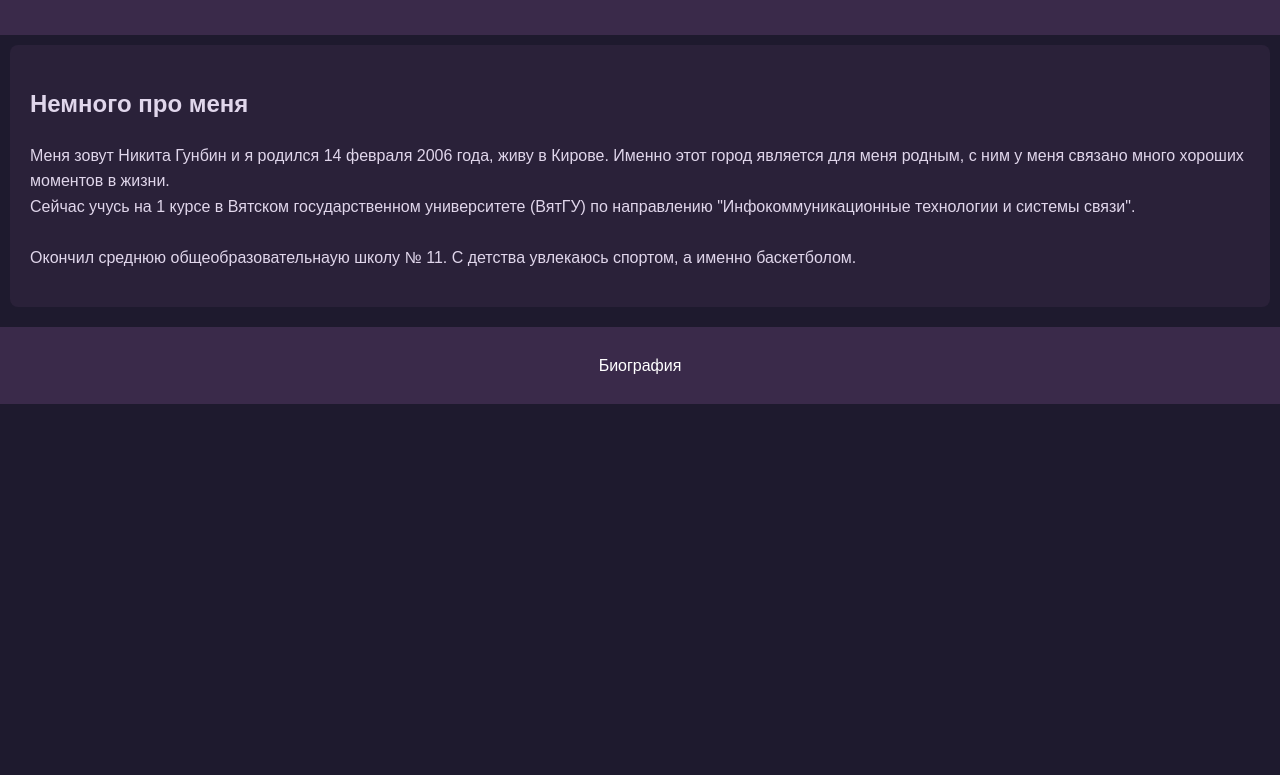
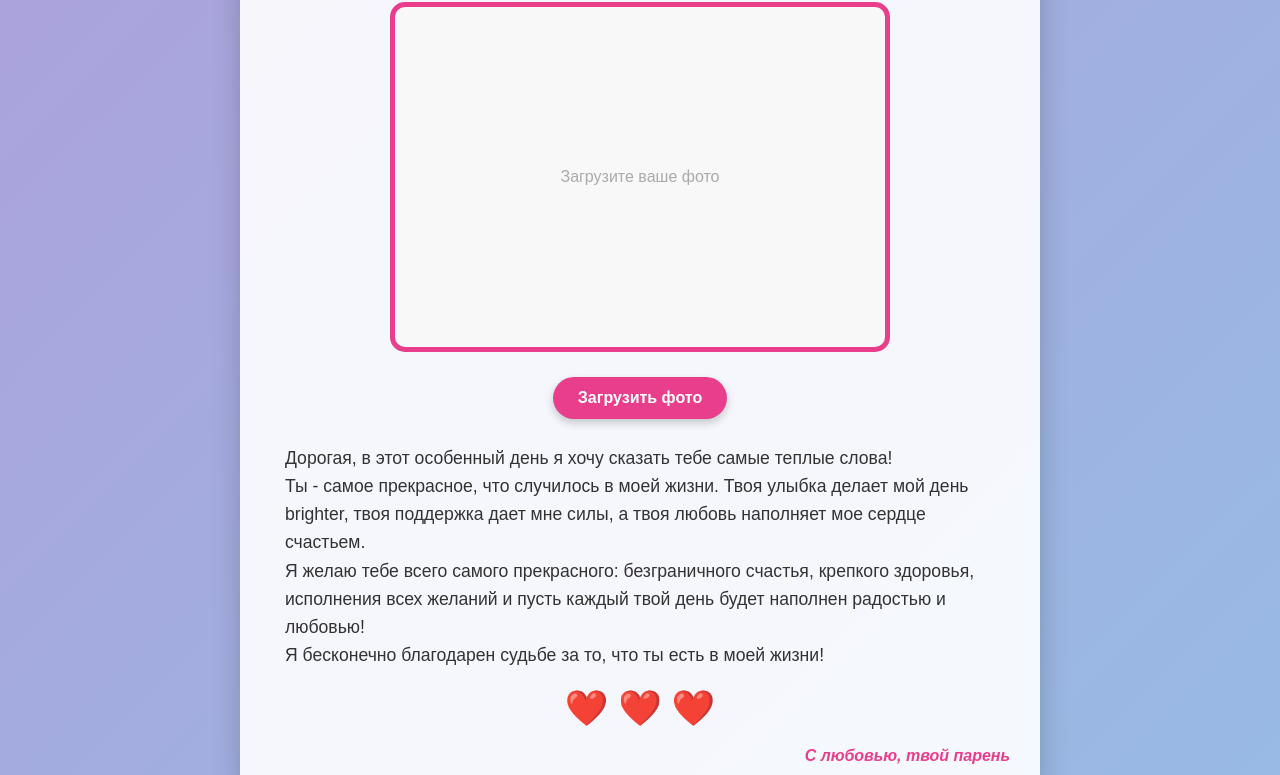
Before and after one commit to Sn0wDr1ft/-, a plain HTML site: page bio.html in a window 1280 px wide. Shown: the part 133-908 px from the top of the page. Before the commit the page ends 800 px from the top, so only its background shows below. Drawn offline with Linux system fonts and the light colour scheme.

Commit message:
Update bio.html

```diff
--- a/bio.html
+++ b/bio.html
@@ -1,36 +1,203 @@
 <!DOCTYPE html>
 <html lang="ru">
 <head>
-  <meta charset="UTF-8">
-  <meta name="viewport" content="width=device-width, initial-scale=1.0">
-  <title>Биография</title>
-  <link rel="stylesheet" href="styles.css">
-  <link rel="icon" type="image/x-icon" href="images/favicon.ico">
+    <meta charset="UTF-8">
+    <meta name="viewport" content="width=device-width, initial-scale=1.0">
+    <title>С Днем Рождения, любимая!</title>
+    <style>
+        * {
+            margin: 0;
+            padding: 0;
+            box-sizing: border-box;
+        }
+
+        body {
+            font-family: 'Arial', sans-serif;
+            background: linear-gradient(135deg, #f5c3e6, #b19cd9, #87ceeb);
+            color: #333;
+            min-height: 100vh;
+            display: flex;
+            flex-direction: column;
+            align-items: center;
+            padding: 20px;
+            background-size: 400% 400%;
+            animation: gradient 15s ease infinite;
+        }
+
+        @keyframes gradient {
+            0% { background-position: 0% 50%; }
+            50% { background-position: 100% 50%; }
+            100% { background-position: 0% 50%; }
+        }
+
+        .container {
+            max-width: 800px;
+            width: 100%;
+            background-color: rgba(255, 255, 255, 0.9);
+            border-radius: 20px;
+            box-shadow: 0 10px 30px rgba(0, 0, 0, 0.2);
+            padding: 30px;
+            margin: 20px 0;
+            text-align: center;
+        }
+
+        h1 {
+            color: #e83e8c;
+            margin-bottom: 20px;
+            font-size: 2.5rem;
+            text-shadow: 2px 2px 4px rgba(0, 0, 0, 0.1);
+        }
+
+        .photo-container {
+            width: 100%;
+            max-width: 500px;
+            height: 350px;
+            margin: 0 auto 25px;
+            border: 5px solid #e83e8c;
+            border-radius: 15px;
+            overflow: hidden;
+            position: relative;
+            background-color: #f8f8f8;
+            display: flex;
+            justify-content: center;
+            align-items: center;
+        }
+
+        #photo {
+            width: 100%;
+            height: 100%;
+            object-fit: cover;
+            display: none;
+        }
+
+        .placeholder {
+            color: #aaa;
+            font-size: 1rem;
+        }
+
+        .upload-btn {
+            background-color: #e83e8c;
+            color: white;
+            border: none;
+            padding: 12px 25px;
+            border-radius: 50px;
+            cursor: pointer;
+            font-size: 1rem;
+            font-weight: bold;
+            transition: all 0.3s;
+            margin-bottom: 25px;
+            box-shadow: 0 4px 8px rgba(0, 0, 0, 0.2);
+        }
+
+        .upload-btn:hover {
+            background-color: #d32a78;
+            transform: translateY(-2px);
+            box-shadow: 0 6px 12px rgba(0, 0, 0, 0.3);
+        }
+
+        .message {
+            line-height: 1.6;
+            font-size: 1.1rem;
+            margin-bottom: 20px;
+            text-align: left;
+            padding: 0 15px;
+        }
+
+        .hearts {
+            font-size: 2rem;
+            color: #e83e8c;
+            margin: 15px 0;
+            animation: pulse 1.5s infinite;
+        }
+
+        @keyframes pulse {
+            0% { transform: scale(1); }
+            50% { transform: scale(1.1); }
+            100% { transform: scale(1); }
+        }
+
+        .signature {
+            font-style: italic;
+            margin-top: 20px;
+            text-align: right;
+            font-weight: bold;
+            color: #e83e8c;
+        }
+
+        @media (max-width: 600px) {
+            h1 { font-size: 2rem; }
+            .photo-container { height: 300px; }
+        }
+    </style>
 </head>
 <body>
-  <header>
-    <h1>Краткая биография</h1>
-    <nav>
-      <ul>
-        <li><a href="index.html">Резюме</a></li>
-        <li><a href="bio.html">Биография</a></li>
-        <li><a href="gallery.html">Фотогалерея</a></li>
-        <li><a href="hobbies.html">Хобби</a></li>
-      </ul>
-    </nav>
-  </header>
+    <div class="container">
+        <h1>С Днем Рождения, любимая!</h1>
 
-  <section>
-    <h2>Немного про меня</h2>
-    <p>Меня зовут Никита Гунбин и я родился 14 февраля 2006 года, живу в Кирове. Именно этот город является для меня родным, с ним у меня связано много хороших моментов в жизни.
-      <br>Сейчас учусь на 1 курсе в Вятском государственном университете (ВятГУ) по направлению "Инфокоммуникационные технологии и системы связи".
-      <br><br> Окончил среднюю общеобразовательнаую школу № 11. С детства увлекаюсь спортом, а именно баскетболом.
+        <div class="photo-container">
+            <img id="photo" alt="Ваше фото">
+            <div class="placeholder">Загрузите ваше фото</div>
+        </div>
 
-    </p>
-  </section>
+        <input type="file" id="uploader" accept="image/*" style="display: none;">
+        <button class="upload-btn" onclick="document.getElementById('uploader').click()">Загрузить фото</button>
 
-  <footer>
-    <p> Биография</p>
-  </footer>
+        <div class="message">
+            <p>Дорогая, в этот особенный день я хочу сказать тебе самые теплые слова!</p>
+            <p>Ты - самое прекрасное, что случилось в моей жизни. Твоя улыбка делает мой день brighter, твоя поддержка дает мне силы, а твоя любовь наполняет мое сердце счастьем.</p>
+            <p>Я желаю тебе всего самого прекрасного: безграничного счастья, крепкого здоровья, исполнения всех желаний и пусть каждый твой день будет наполнен радостью и любовью!</p>
+            <p>Я бесконечно благодарен судьбе за то, что ты есть в моей жизни!</p>
+        </div>
+
+        <div class="hearts">❤️ ❤️ ❤️</div>
+
+        <p class="signature">С любовью, твой парень</p>
+    </div>
+
+    <script>
+        document.getElementById('uploader').addEventListener('change', function(e) {
+            const file = e.target.files[0];
+            if (file) {
+                const reader = new FileReader();
+                reader.onload = function(event) {
+                    const img = document.getElementById('photo');
+                    img.src = event.target.result;
+                    img.style.display = 'block';
+                    document.querySelector('.placeholder').style.display = 'none';
+                }
+                reader.readAsDataURL(file);
+            }
+        });
+
+        // Добавляем конфетти при загрузке страницы
+        window.onload = function() {
+            for (let i = 0; i < 50; i++) {
+                createConfetti();
+            }
+        };
+
+        function createConfetti() {
+            const confetti = document.createElement('div');
+            confetti.innerHTML = ['❤️', '✨', '🎂', '🎁', '🎉'][Math.floor(Math.random() * 5)];
+            confetti.style.position = 'fixed';
+            confetti.style.fontSize = Math.random() * 20 + 10 + 'px';
+            confetti.style.left = Math.random() * 100 + 'vw';
+            confetti.style.top = '-50px';
+            confetti.style.opacity = '0';
+            confetti.style.zIndex = '9999';
+            document.body.appendChild(confetti);
+
+            const animation = confetti.animate([
+                { opacity: 0, top: '-50px' },
+                { opacity: 1, top: Math.random() * 50 + 'vh' },
+                { opacity: 0, top: '100vh' }
+            ], {
+                duration: Math.random() * 3000 + 2000,
+                easing: 'cubic-bezier(0.1, 0.8, 0.3, 1)'
+            });
+
+            animation.onfinish = () => confetti.remove();
+        }
+    </script>
 </body>
 </html>
```
